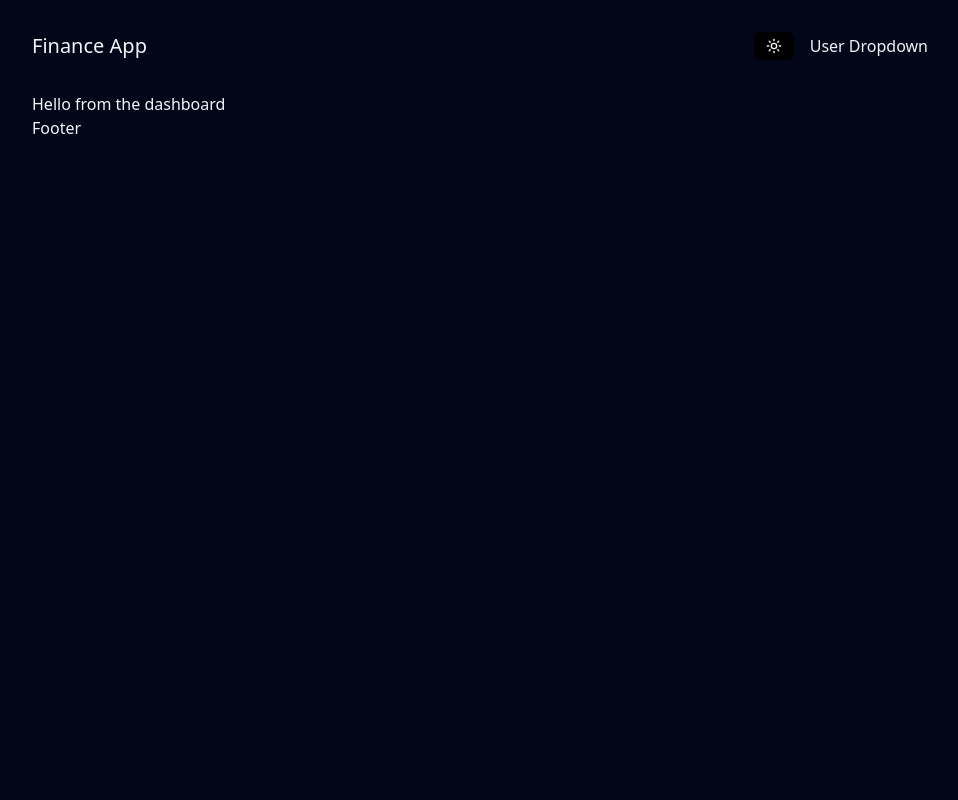
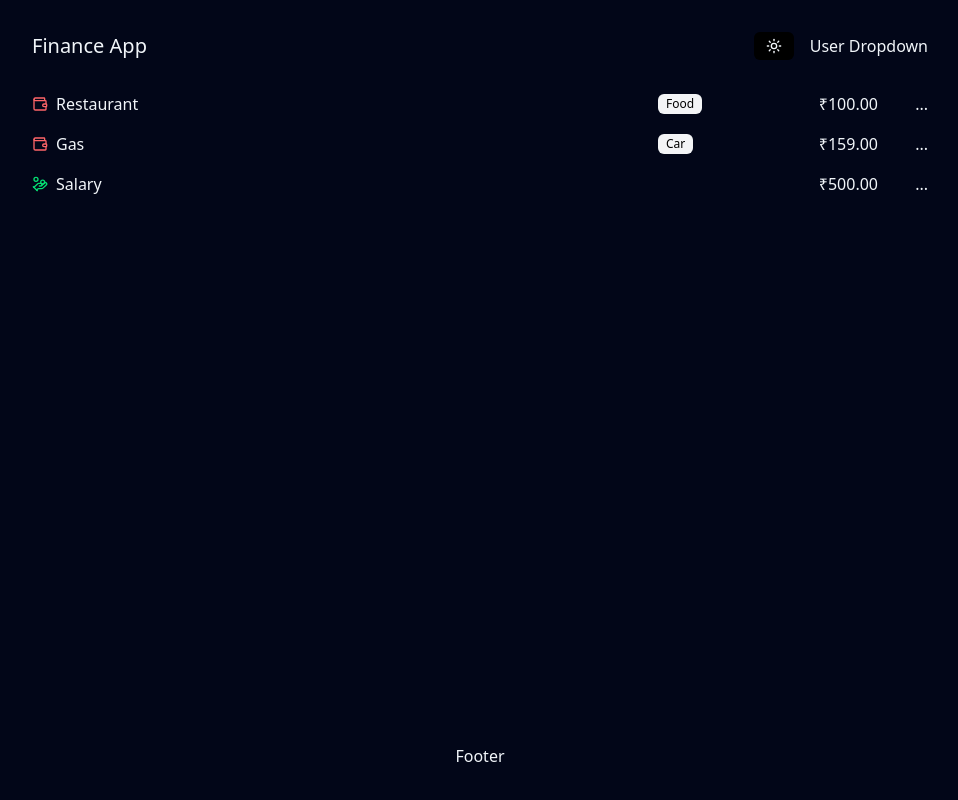
Before and after one commit to bhanu-21/next16-finance-app, a Next.js app: page /dashboard in a window 1280 px wide. Shown: the whole page, without its empty margins (160-1118 px from the left). Built offline with nearby package versions, Linux system fonts and the light colour scheme; data requests are answered from the project's data file.

Commit message:
displaying transaction list

```diff
--- /dev/null
+++ b/app/dashboard/components/transaction-list.js
@@ -0,0 +1,17 @@
+import TransactionItem from "@/components/transaction-item"
+
+export default async function TransactionList() {
+    const response = await fetch('http://localhost:3100/transactions')
+    const transactions = await response.json()
+
+    return (<section className="space-y-4">
+        {transactions.map((transaction) =>
+            <div key={transaction.id}>
+                <TransactionItem
+                    type={transaction.type}
+                    category={transaction.category}
+                    description={transaction.description}
+                    amount={transaction.amount} />
+            </div>)}
+    </section>)
+}
--- a/app/dashboard/layout.js
+++ b/app/dashboard/layout.js
@@ -6,7 +6,7 @@ export default function Layout({ children }) {
             <PageHeader className="my-8" />
 
             <main>{children}</main>
-            <footer>Footer</footer>
+            <footer className="mt-auto text-center py-8">Footer</footer>
         </>
     )
 }
--- a/app/dashboard/page.js
+++ b/app/dashboard/page.js
@@ -1,7 +1,10 @@
+import { Suspense } from "react";
+import TransactionList from "./components/transaction-list";
+
 export default function Page() {
     return (
-        <>
-            Hello from the dashboard
-        </>
+        <Suspense fallback={<p>Loading transactions...</p>}>
+            <TransactionList />
+        </Suspense>
     )
 }
--- a/app/layout.js
+++ b/app/layout.js
@@ -23,7 +23,7 @@ export default async function RootLayout({ children }) {
 
   return (
     <html lang="en" className={`${geistSans.variable} ${geistMono.variable} h-full antialiased ${theme}`}>
-      <body className="min-h-full flex flex-col">
+      <body className="min-h-screen flex flex-col">
         <Providers>
           {children}
         </Providers>
```
